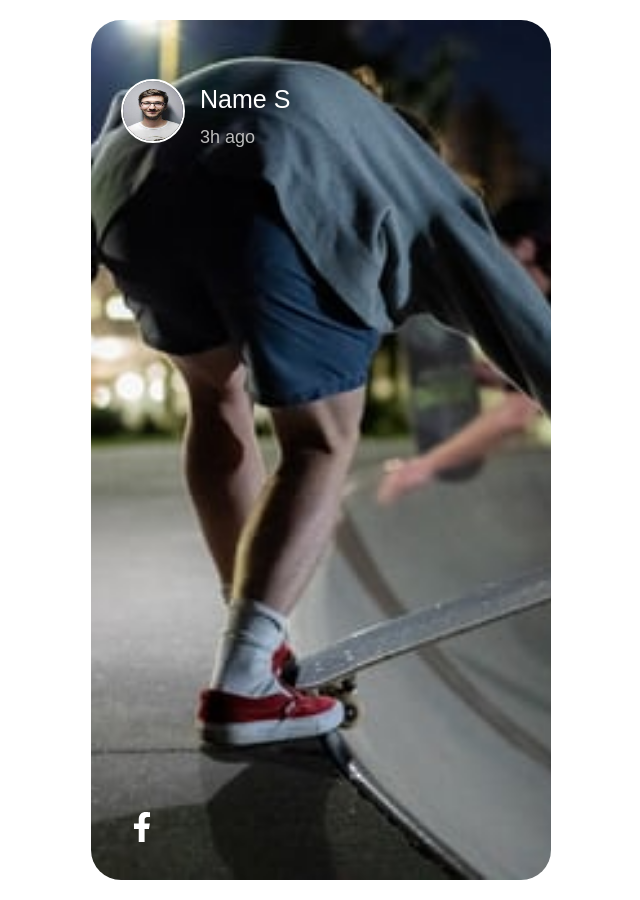
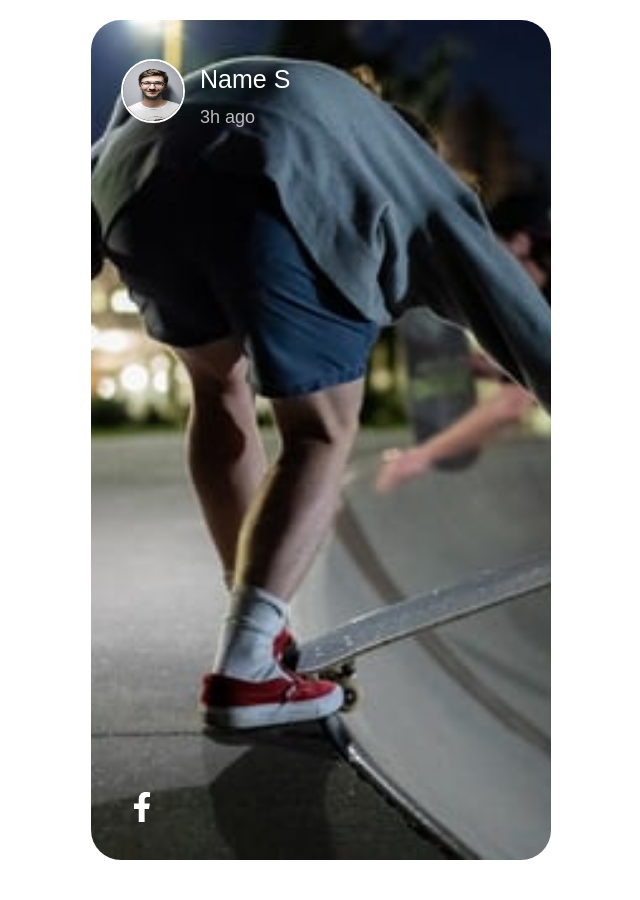
Before and after one commit to Zaibi727/Collection-of-Designs, a React (Create React App) app: page / in a window 1280 px wide. Shown: the whole page, without its empty margins (319-959 px from the left). Built offline with nearby package versions, Linux system fonts and the light colour scheme.

Commit message:
Update HomeScreenOne.module.css

```diff
--- a/src/components/HomeScreenOne/HomeScreenOne.module.css
+++ b/src/components/HomeScreenOne/HomeScreenOne.module.css
@@ -8,7 +8,7 @@
     display: flex;
     justify-content: space-between;
     text-align: left;
-    padding: 30px;
+    padding: 10px 30px 30px 30px;
 
 }
 .bottom{
```
